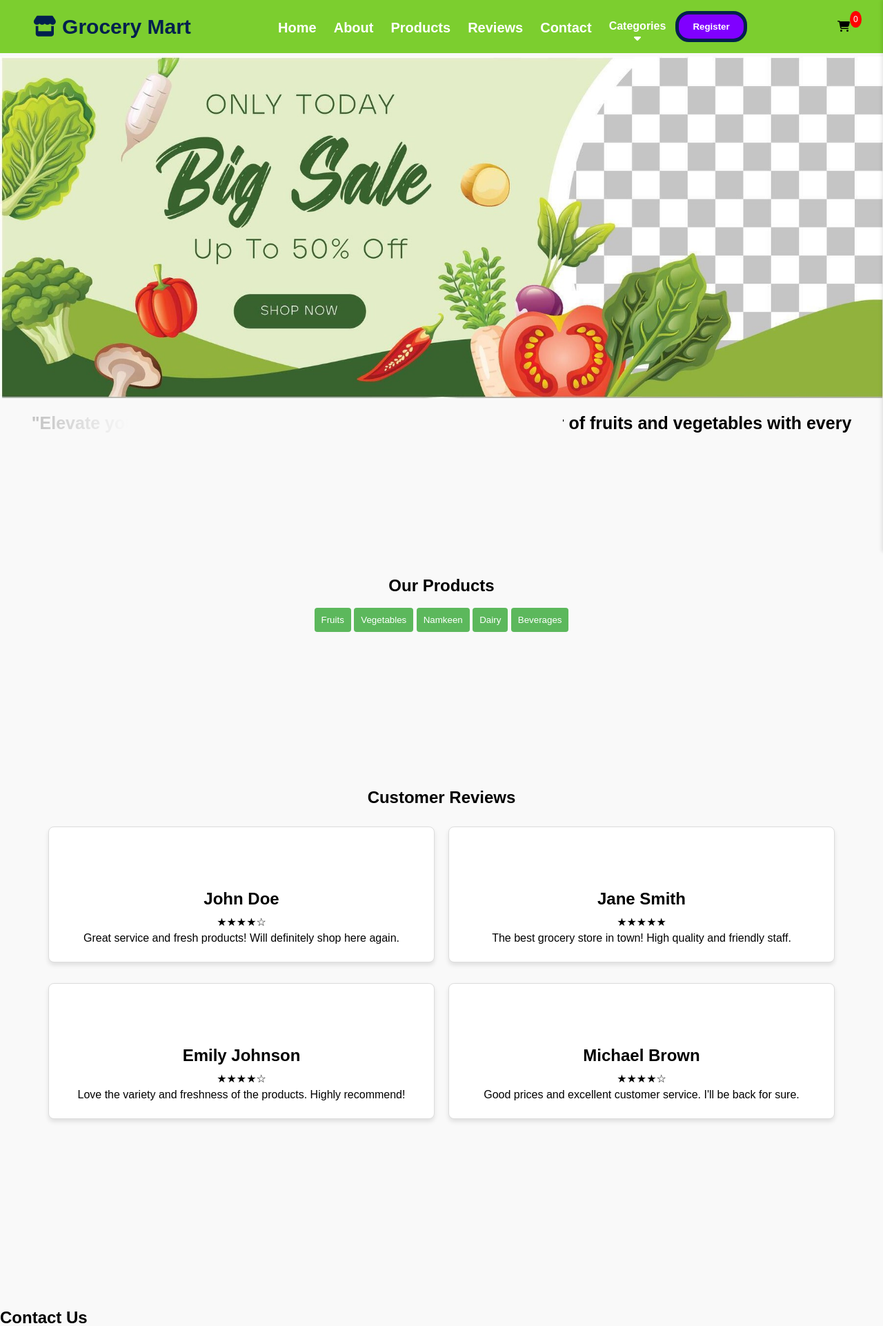
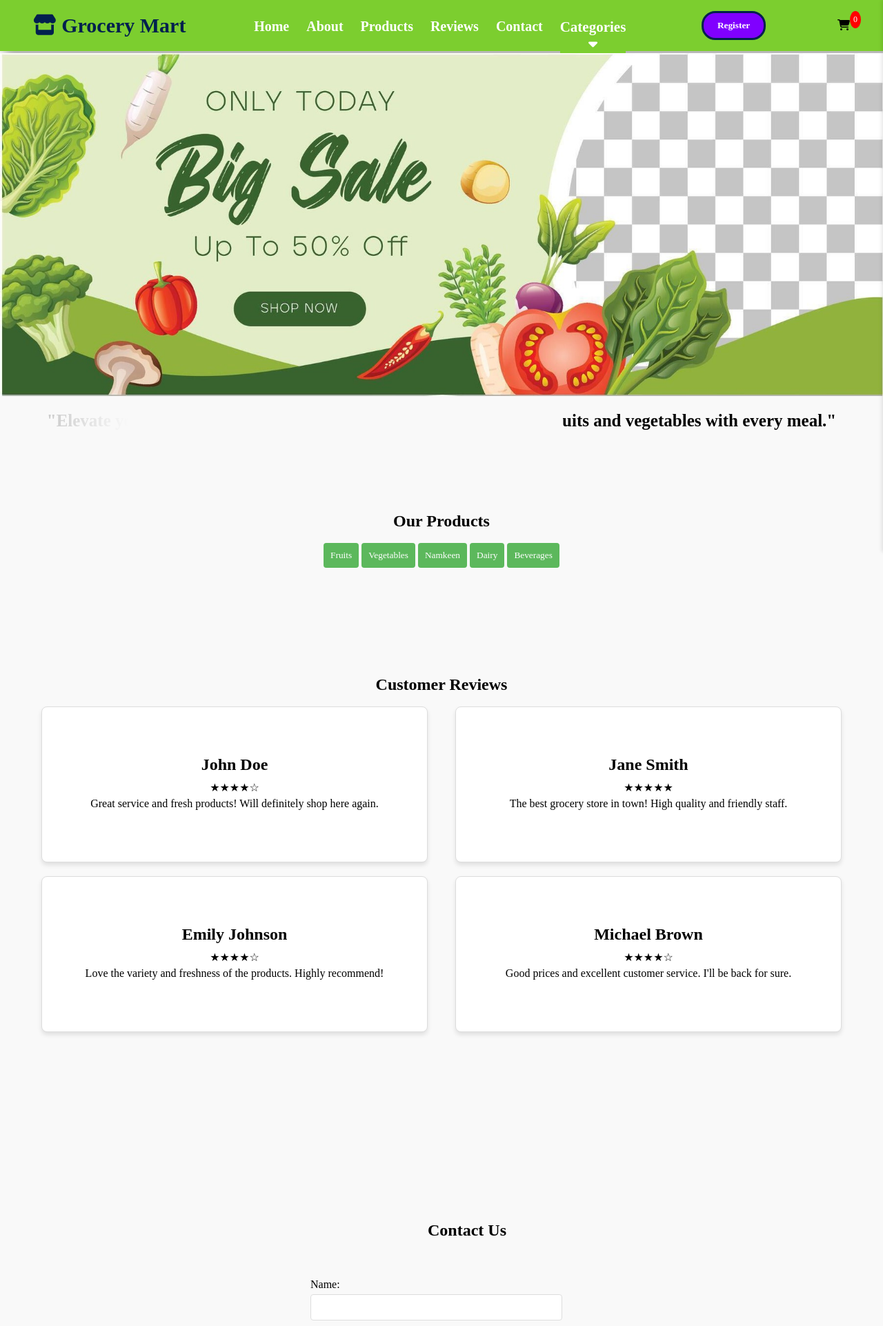
Before and after one commit to dattatreyanammina1/DemoProject, a PHP site: page / in a window 1280 px wide. Shown: the top 1922 px of the page at 69% size. Run offline with PHP 8.4, Linux system fonts and the light colour scheme.

Commit message:
Update style.css

```diff
--- a/style.css
+++ b/style.css
@@ -1,16 +1,15 @@
 @import url('https://fonts.googleapis.com/css2?family=Libre+Baskerville:ital,wght@0,400;0,700;1,400&display=swap');
 
-/* Global Styles */
 * {
     text-decoration: none;
-    font-family: "Poppins", sans-serif;
+    font-family: 'Poppins';
     padding: 0;
     margin: 0;
     box-sizing: border-box;
 }
 
 body {
-    font-family: "Poppins", sans-serif;
+    font-family: 'Poppins';
     background-color: #f9f9f9;
     width: 100%;
 }
@@ -21,6 +20,7 @@ header {
     display: flex;
     align-items: center;
     justify-content: space-between;
+    box-shadow: 7.1px 14.2px 14.2px hsl(0deg 0% 0% / 0.28);
 }
 
 .logo {
@@ -51,10 +51,18 @@ header {
     color: white;
     font-weight: bolder;
     padding: 10px 20px;
-    margin-left: 10px;
+    margin-left: 110px;
     cursor: pointer;
-    border: 5px solid #01204E;
+    border: 3px solid #01204E;
     border-radius: 20px;
+}
+
+.btn a {
+    color: white;
+}
+
+.btn:hover {
+    background-color: #7cce2f;
 }
 
 .cart-icon {
@@ -169,17 +179,9 @@ header {
     transform: scale(1.5);
 }
 
-.btn a {
-    color: white;
-}
-
-.btn:hover {
-    background-color: #39b839;
-}
-
 .img1 {
     align-items: center;
-    padding-top: 5px;
+    padding-top: 2.5px;
     width: 100%;
     height: 500px;
 }
@@ -215,8 +217,8 @@ header {
 }
 
 .dropbtn {
-    font-size: 16px;
-    font-family: "Poppins", sans-serif;
+    font-size: 21px;
+    font-family: 'Poppins';
     color: white;
     background-color: #7cce2f;
     font-weight: bold;
@@ -272,15 +268,14 @@ header {
 .product-listing-page,
 .reviews-page,
 .categories-page {
-    padding: 80px 80px;
+    padding: 50px 50px;
     text-align: center;
-    margin-top: 70px;
 }
 
 .product-grid {
     display: inline;
     flex-wrap: wrap;
-    gap: 20px;
+    gap: 10px;
     justify-content: center;
 }
 
@@ -329,9 +324,8 @@ header {
     background-color: white;
     border: 1px solid #ddd;
     border-radius: 8px;
-    padding: 20px;
+    padding-bottom: 70px;
     text-align: center;
-    margin: 10px auto;
     max-width: 600px;
     box-shadow: 0 4px 6px rgba(0, 0, 0, 0.1);
 }
@@ -420,15 +414,24 @@ footer {
     color: #f0c040;
 }
 
+.contactus{
+    align-items: center;
+    padding-left: 350px;
+}
+
 h2 {
     margin-bottom: 20px;
     margin-top: 70px;
 }
 
+.h1{
+    padding-left: 270px;
+}
+
 .form-group {
     margin-bottom: 15px;
     align-items: center;
-    padding: 0 150px;
+    padding: 0 450px;
 }
 
 label {
@@ -439,11 +442,12 @@ label {
 input[type="text"],
 input[type="email"],
 textarea {
-    width: 100%;
+    width: 50%;
     padding: 10px;
     border: 1px solid #ddd;
     border-radius: 4px;
     box-sizing: border-box;
+    align-items: center;
 }
 
 input[type="submit"] {
```
Also changed, not shown: other parts of style.css (+11 -20 lines).
